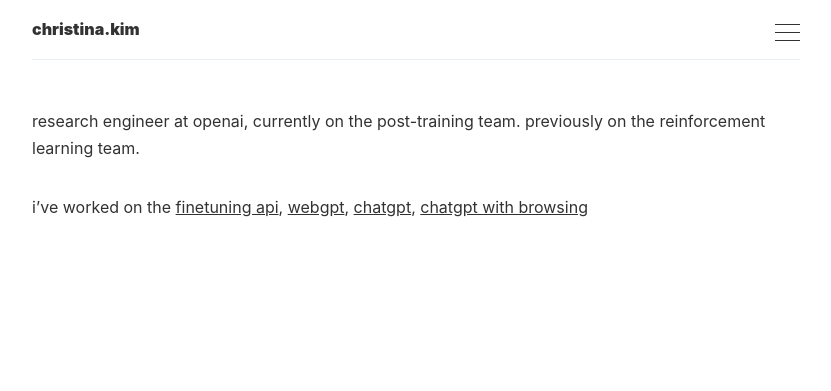
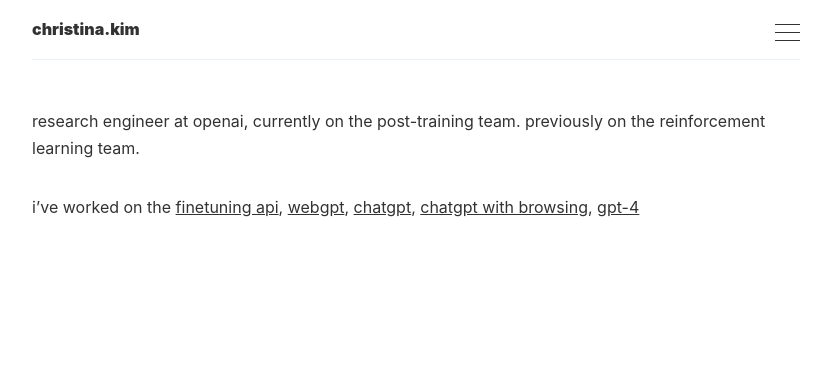
Before and after one commit to christinakim/christinakim.github.io, a Jekyll site: the page built from _pages/index.md, in a window 1280 px wide. Shown: the top 391 px of the page, without its empty margins (224-1055 px from the left). Built offline with Jekyll 4.4.1, drawn with Linux system fonts in a browser that asks for light colours.

Commit message:
Update index.md

```diff
--- a/_pages/index.md
+++ b/_pages/index.md
@@ -5,4 +5,4 @@ title:
 
 research engineer at openai, currently on the post-training team. previously on the reinforcement learning team.
 
-i've worked on the [finetuning api](https://openai.com/blog/customizing-gpt-3), [webgpt](https://openai.com/research/webgpt), [chatgpt](https://openai.com/blog/chatgpt), [chatgpt with browsing](https://openai.com/blog/chatgpt-plugins#browsing)
+i've worked on the [finetuning api](https://openai.com/blog/customizing-gpt-3), [webgpt](https://openai.com/research/webgpt), [chatgpt](https://openai.com/blog/chatgpt), [chatgpt with browsing](https://openai.com/blog/chatgpt-plugins#browsing), [gpt-4](https://arxiv.org/abs/2303.08774)
```
